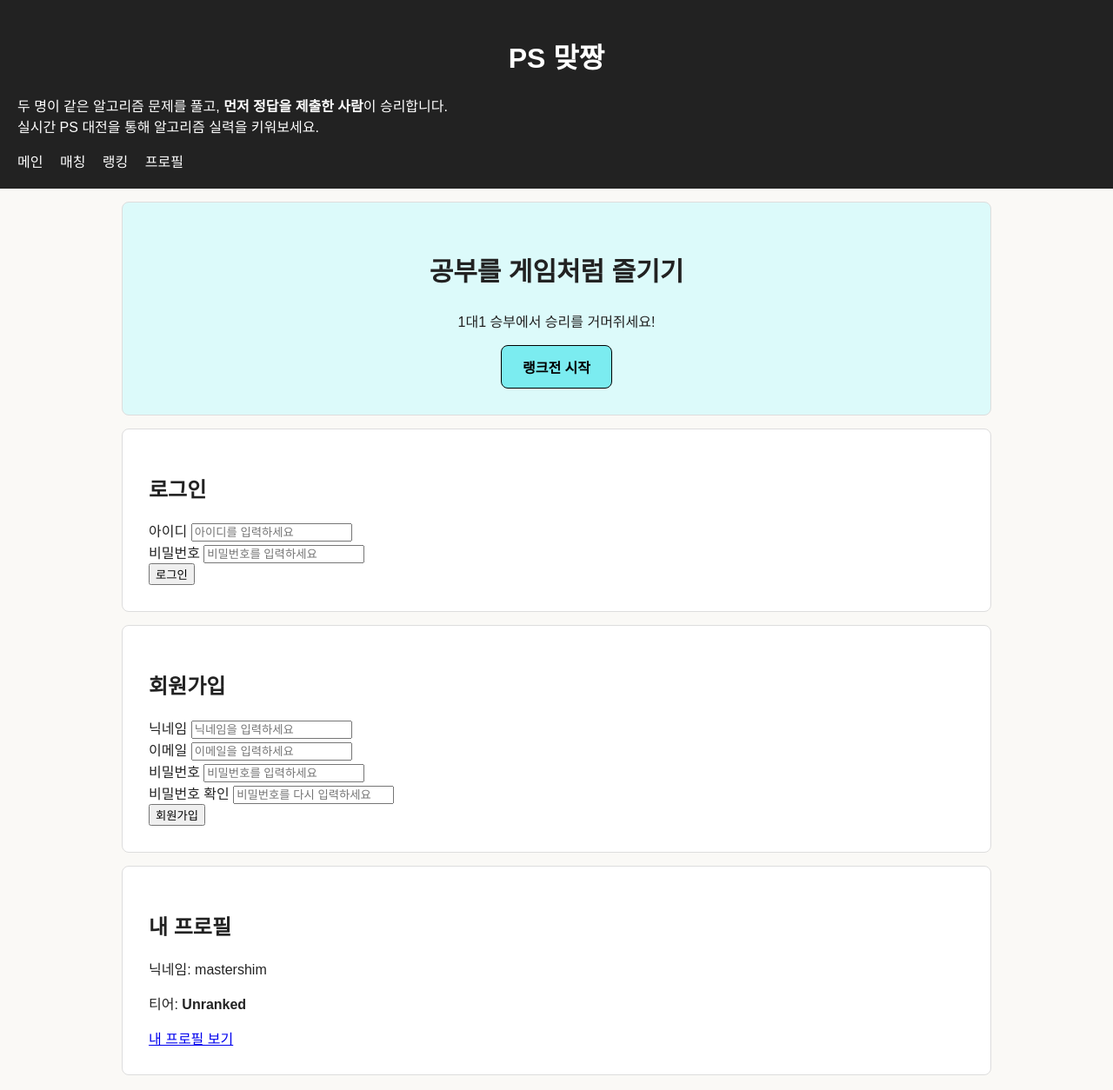
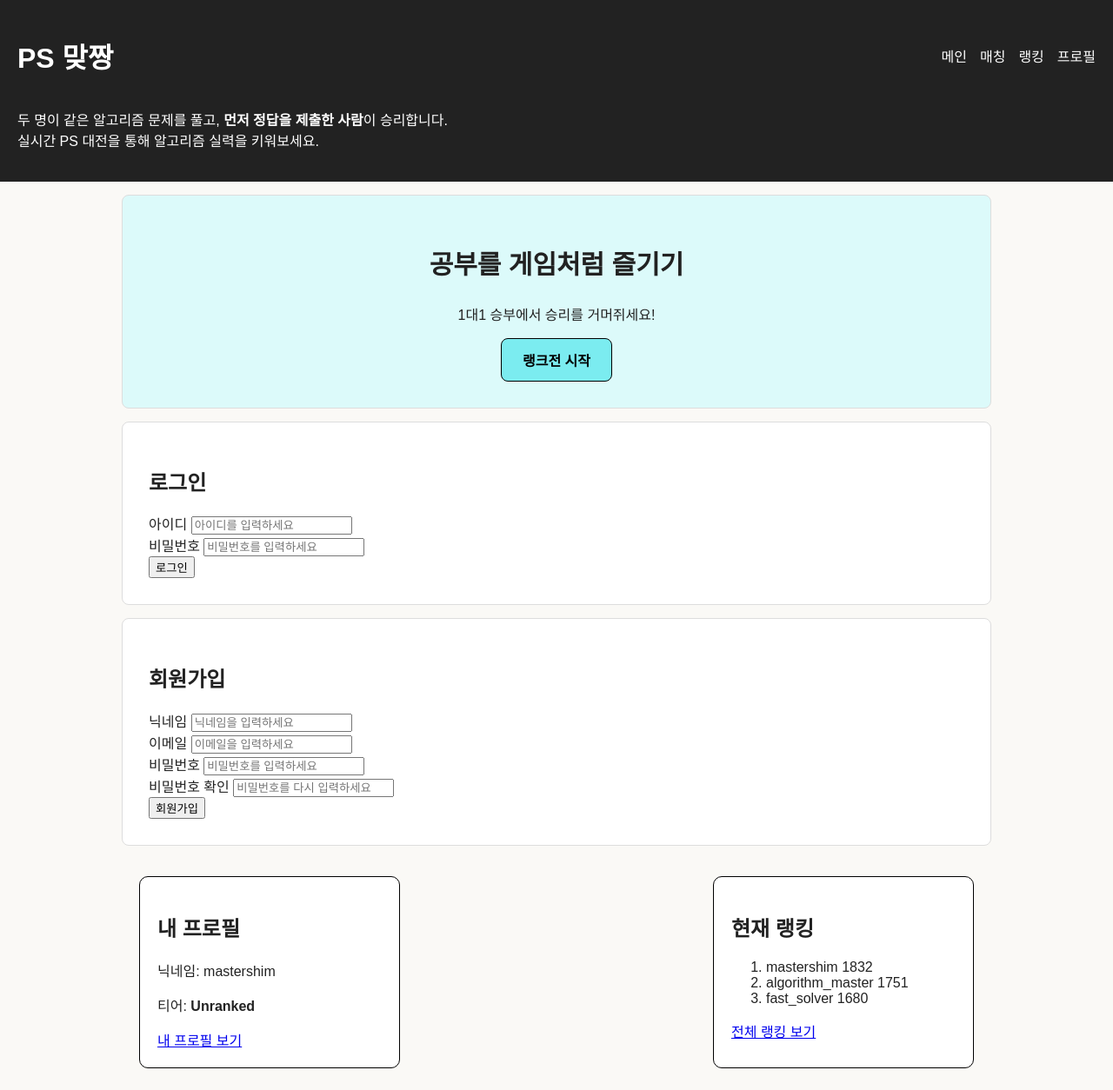
Before and after one commit to dhshim0105/ps-ranked, a plain HTML site: page index.html in a window 1280 px wide. Shown: the top 1254 px of the page at 87% size. Drawn offline with Linux system fonts and the light colour scheme.

Commit message:
Add flexbox layouts

```diff
--- a/css/style.css
+++ b/css/style.css
@@ -27,22 +27,31 @@ header {
     background-color: #222;
     color: white;
 
-    /* padding: 요소 안쪽 여백 */
+    /* 요소 안쪽 여백 */
     padding: 20px;
+}
+
+/* 로고와 네비게이션을 양쪽으로 배치 */
+.header-top {
+    display: flex;
+    justify-content: space-between;
+    align-items: center;
 }
 
 header h1 {
     color: white;
     font-size: 32px;
-    text-align: center;
+}
+
+/* 네비게이션 메뉴를 가로로 배치 */
+header nav {
+    display: flex;
+    gap: 15px;
 }
 
 header nav a {
     color: white;
     text-decoration: none;
-
-    /* margin: 요소 바깥쪽 여백 */
-    margin-right: 15px;
 }
 
 
@@ -65,6 +74,19 @@ main {
 
     padding: 30px;
     margin: 15px 0;
+}
+
+
+/* ===== Dashboard Layout ===== */
+
+/* 내 프로필 카드 + 랭킹 카드를 가로로 배치 */
+.dashboard-cards {
+    display: flex;
+    justify-content: space-between;
+    align-items: stretch;
+
+    gap: 20px;
+    flex-wrap: wrap;
 }
 
 
@@ -122,16 +144,63 @@ main {
 
 .player-card,
 .ranking-card {
+    width: 300px;
+
+    padding: 20px;
     margin: 20px;
 
     border: 1px solid black;
     border-radius: 10px;
 }
 
-.player-card,
-.ranking-card {
-    width: 300px;
+
+/* ===== Game / Players ===== */
+
+.players {
+    /*
+    Flexbox
+    row    → 메인 축이 가로
+    column → 메인 축이 세로
+    */
+    display: flex;
+    flex-direction: row;
+
+    /* 공간이 부족하면 다음 줄로 이동 */
+    flex-wrap: wrap;
+
+    /*
+    justify-content: 메인 축 방향 정렬
+
+    flex-start    → 시작 지점부터 배치
+    center        → 가운데 배치
+    flex-end      → 끝 지점부터 배치
+    space-between → 양 끝에 붙이고 남는 공간을 사이에 분배
+    space-around  → 각 요소 주변에 공간 배분
+    space-evenly  → 요소 사이 공간을 균등하게 배분
+    */
+    justify-content: center;
+
+    /* 교차축 방향 정렬 */
+    align-items: center;
+
+    /* Flex Item 사이의 간격 */
+    gap: 50px;
+}
+
+.player {
+    width: 250px;
+
     padding: 20px;
+
+    border: 1px solid #ddd;
+    border-radius: 10px;
+
+    text-align: center;
+}
+
+.versus {
+    font-size: 24px;
+    font-weight: bold;
 }
 
 
--- a/index.html
+++ b/index.html
@@ -9,18 +9,23 @@
 </head>
 <body>
     <header>
+
+        <div class="header-top">
             <h1>PS 맞짱</h1>
-        <p>
-            두 명이 같은 알고리즘 문제를 풀고,
-            <strong>먼저 정답을 제출한 사람</strong>이 승리합니다.<br>
-            실시간 PS 대전을 통해 알고리즘 실력을 키워보세요.
-        </p>
             <nav>
                 <a href="index.html">메인</a>
                 <a href="match.html">매칭</a>
                 <a href="ranking.html">랭킹</a>
                 <a href="profile.html">프로필</a>
             </nav>
+        </div>
+
+        <p>
+            두 명이 같은 알고리즘 문제를 풀고,
+            <strong>먼저 정답을 제출한 사람</strong>이 승리합니다.<br>
+            실시간 PS 대전을 통해 알고리즘 실력을 키워보세요.
+        </p>
+
     </header>
 
     <main>
@@ -112,7 +117,8 @@
             </form>
         </section>
 
-        <section id="my-summary" class="main-section">
+        <div class="dashboard-cards">
+            <section id="my-summary" class="main-section player-card">
             <h2>내 프로필</h2>
 
                 <div class="profile-info">
@@ -122,7 +128,7 @@
                 <a href="profile.html">내 프로필 보기</a>
             </section>
 
-        <section class="ranking-card">
+            <section class="main-section ranking-card">
                 <h2>현재 랭킹</h2>
                 <ol>
                     <li>mastershim 1832</li>
@@ -131,6 +137,7 @@
                 </ol>
                 <a href="ranking.html">전체 랭킹 보기</a>
             </section>
+        </div>
 
         <section id="service-info" class="main-section">
             <h2>서비스 소개</h2>
```
Also changed, not shown: game.html (+2 -0 lines), match.html (+2 -0 lines), profile.html (+2 -0 lines), ranking.html (+2 -0 lines). Lines whose indentation alone changed are shown as unchanged.
